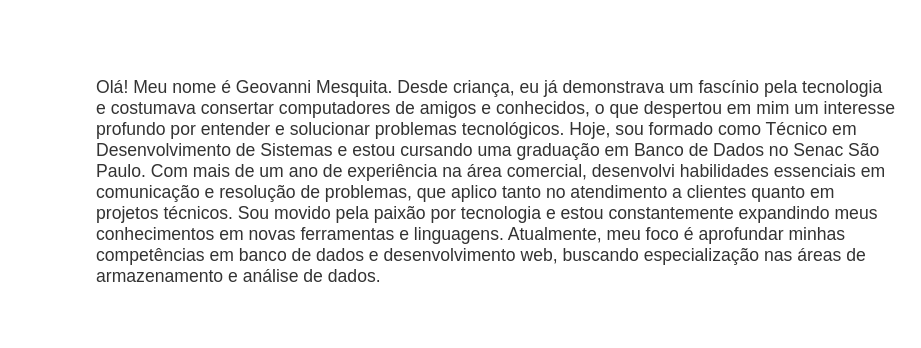
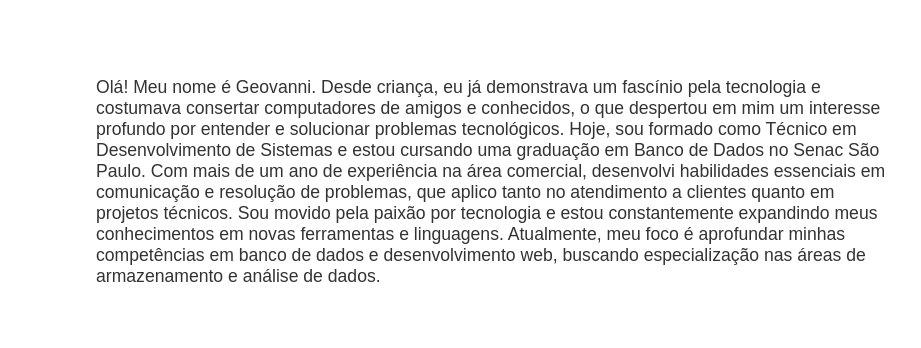
Before and after one commit to geovannimesquita/meusite, a plain HTML site: page index.html in a window 1280 px wide. Shown: the part 252-600 px from the top of the page, 359-1280 px from the left. Drawn offline with Linux system fonts and the light colour scheme.

```diff
--- a/index.html
+++ b/index.html
@@ -26,7 +26,7 @@
         <div class="bio-section">
           <img src="img/Geovanni.jpg" alt="Geovanni Mesquita" class="profile-image">
           <div class="bio">
-              <p>Olá! Meu nome é Geovanni Mesquita. Desde criança, eu já demonstrava um fascínio pela tecnologia e costumava consertar computadores de amigos e conhecidos, o que despertou em mim um interesse profundo por entender e solucionar problemas tecnológicos. Hoje, sou formado como Técnico em Desenvolvimento de Sistemas e estou cursando uma graduação em Banco de Dados no Senac São Paulo.
+              <p>Olá! Meu nome é Geovanni. Desde criança, eu já demonstrava um fascínio pela tecnologia e costumava consertar computadores de amigos e conhecidos, o que despertou em mim um interesse profundo por entender e solucionar problemas tecnológicos. Hoje, sou formado como Técnico em Desenvolvimento de Sistemas e estou cursando uma graduação em Banco de Dados no Senac São Paulo.
 
                 Com mais de um ano de experiência na área comercial, desenvolvi habilidades essenciais em comunicação e resolução de problemas, que aplico tanto no atendimento a clientes quanto em projetos técnicos. Sou movido pela paixão por tecnologia e estou constantemente expandindo meus conhecimentos em novas ferramentas e linguagens. Atualmente, meu foco é aprofundar minhas competências em banco de dados e desenvolvimento web, buscando especialização nas áreas de armazenamento e análise de dados.</p>
           </div>
```
